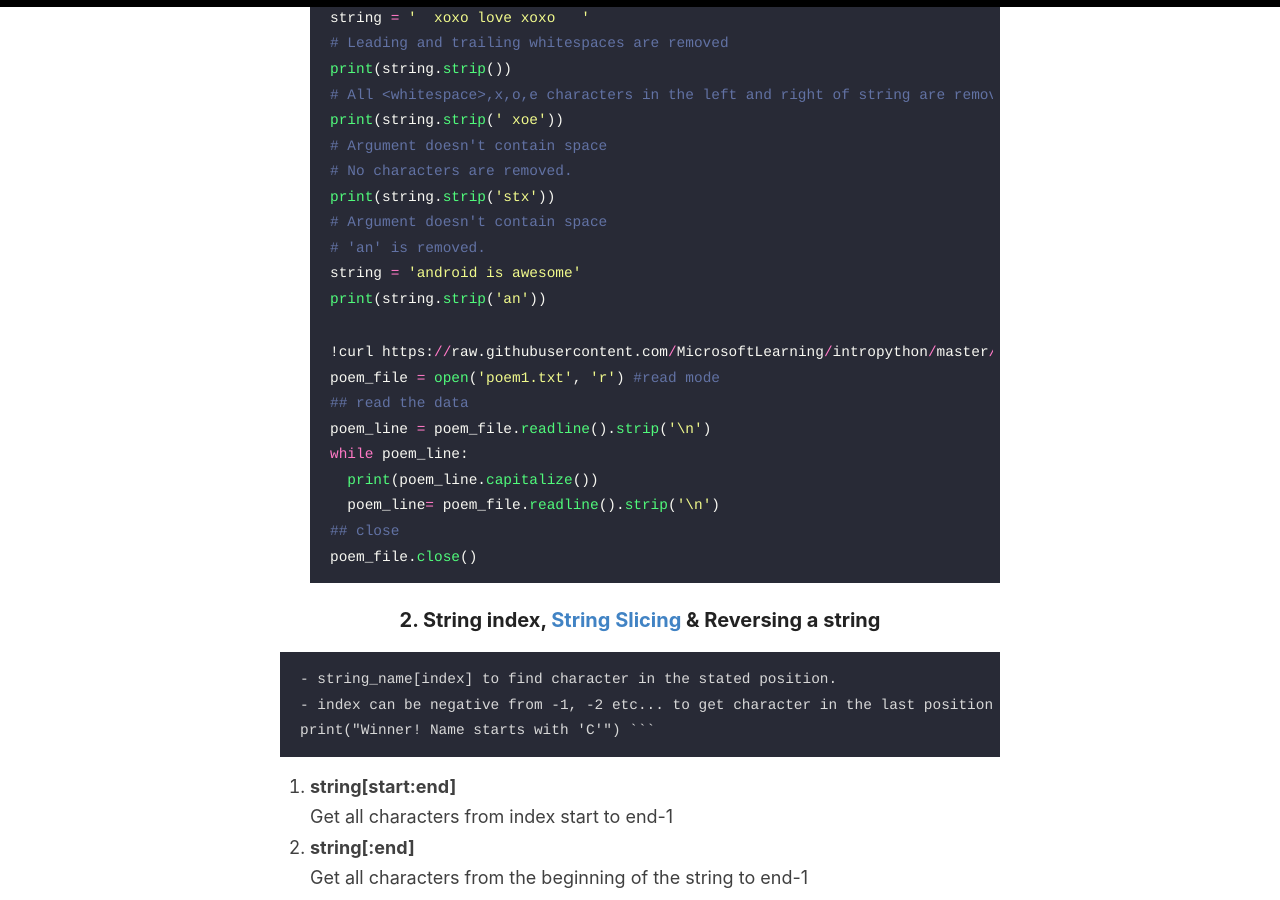
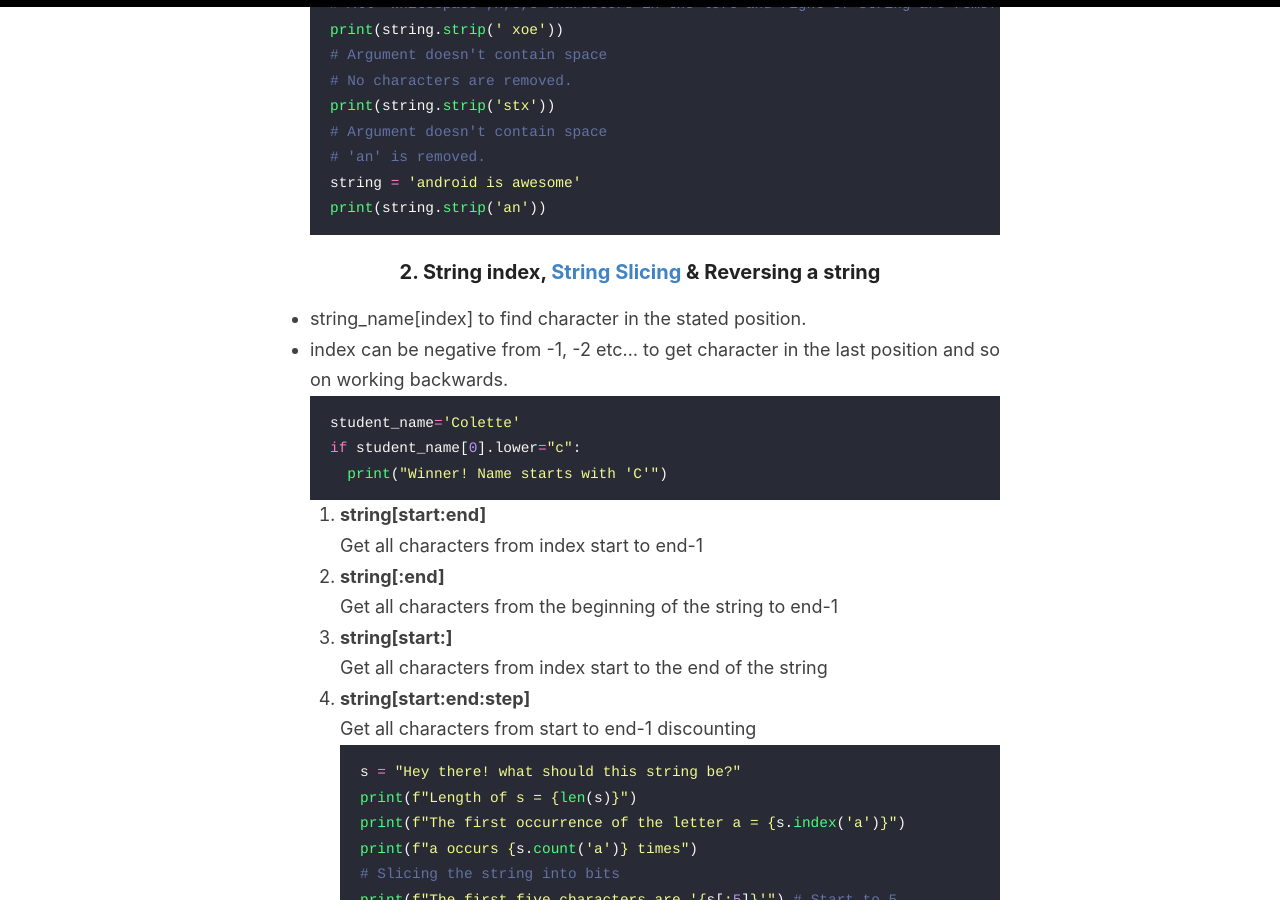
Before and after one commit to liawbeile/liawbeile.github.io, a Jekyll site: the page built from _posts/2021-4-22-april22.md, in a window 1280 px wide and 900 px high, scrolled down 2943 px. Built offline with Jekyll 4.4.1, drawn with Linux system fonts in a browser that asks for light colours; some of the changed text lies outside the part shown.

Commit message:
amend post

````diff
--- a/_posts/2021-4-22-april22.md
+++ b/_posts/2021-4-22-april22.md
@@ -60,15 +60,13 @@
 ```
 Substring 'is fun': 19
 ```
-
-    ```python
-    "this is fun".find("fun")
-    ```
-    > *Resulting output:*
-    ```python
-    8
-    ```
-
+```python
+"this is fun".find("fun")
+```
+*Output:*
+```
+8
+```
 - **string.count( )** attribute
 ```python
 astring = "Hello world!"
@@ -78,7 +76,6 @@
 ```
 3
 ```
-
 - **string.startswith( ), string.endswith( )** attribute
 ```python
 astring = "Hello world!"
@@ -99,7 +96,6 @@
     ```
     substring starts with sub
     ```
-
 - **[string.strip('chars')](https://www.programiz.com/python-programming/methods/string/strip)** attribute
 ```python
 string = '  xoxo love xoxo   '
@@ -115,27 +111,15 @@
 string = 'android is awesome'
 print(string.strip('an'))
 ```
-```python
-!curl https://raw.githubusercontent.com/MicrosoftLearning/intropython/master/poem1.txt -o poem1.txt
-poem_file = open('poem1.txt', 'r') #read mode
-## read the data
-poem_line = poem_file.readline().strip('\n')
-while poem_line:
-    print(poem_line.capitalize())
-    poem_line= poem_file.readline().strip('\n')
-## close
-poem_file.close()
-```
 
 ### 2. String index, [String Slicing](https://www.freecodecamp.org/news/how-to-substring-a-string-in-python/) & Reversing a string
-    - string_name[index] to find character in the stated position.
-    - index can be negative from -1, -2 etc... to get character in the last position and so on working backwards.
+- string_name[index] to find character in the stated position.
+- index can be negative from -1, -2 etc... to get character in the last position and so on working backwards.
 ```python
 student_name='Colette'
 if student_name[0].lower="c":
     print("Winner! Name starts with 'C'")
 ```
-
 1. **string[start:end]**
 Get all characters from index start to end-1
 2. **string[:end]**
````
Also changed, not shown: other parts of _posts/2021-4-22-april22.md (+1 -1 lines).
